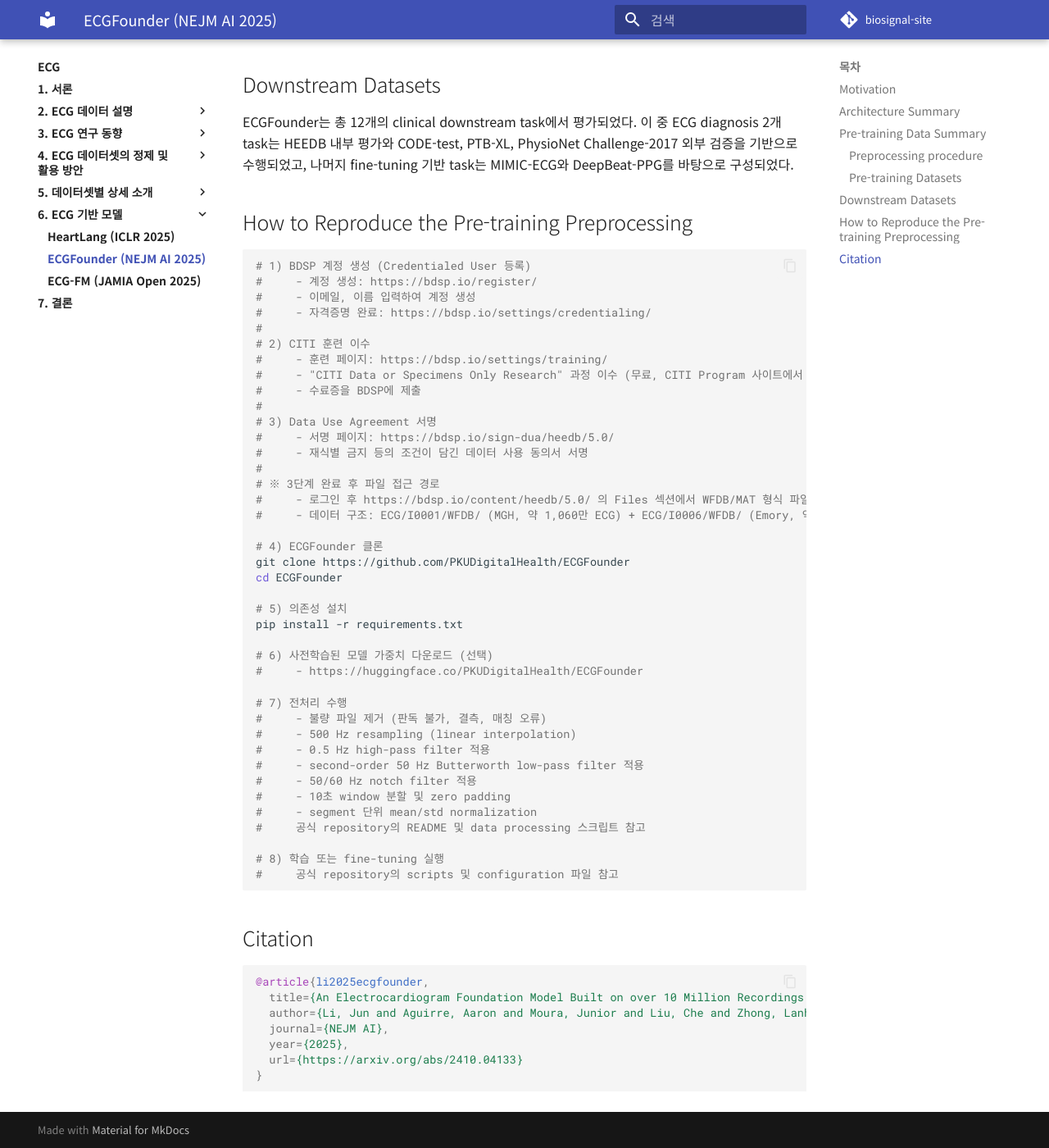
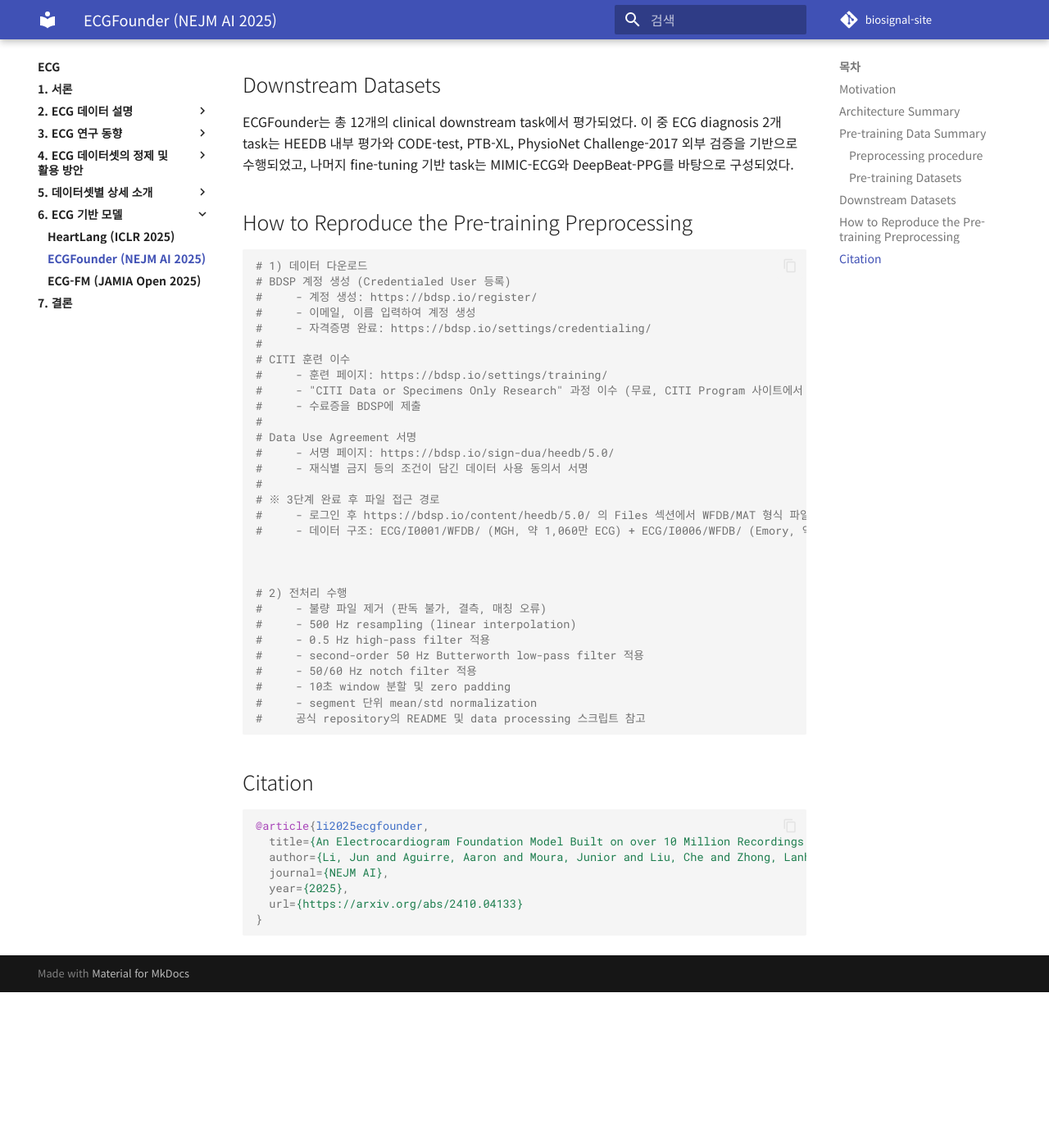
Before and after one commit to iwantjeonyeok/biosignal-site, an MkDocs documentation site: the page built from docs/ecg/6-ecg-기반-모델/ecgfounder.md, in a window 1280 px wide and 1400 px high, scrolled down 2295 px. Shown: the whole window at 82% size. Built offline with MkDocs 1.6.1 and Material for MkDocs 9.7.7, drawn with Linux system fonts in a browser that asks for light colours; comment, search, counter and statistics services are not loaded; after the commit the page ends 3505 px from its top, so only the background shows below that.

Commit message:
Update ecgfounder.md

````diff
--- a/docs/ecg/6-ecg-기반-모델/ecgfounder.md
+++ b/docs/ecg/6-ecg-기반-모델/ecgfounder.md
@@ -48,17 +48,18 @@
 ## How to Reproduce the Pre-training Preprocessing
 
 ```bash
-# 1) BDSP 계정 생성 (Credentialed User 등록)
+# 1) 데이터 다운로드
+# BDSP 계정 생성 (Credentialed User 등록)
 #     - 계정 생성: https://bdsp.io/register/
 #     - 이메일, 이름 입력하여 계정 생성
 #     - 자격증명 완료: https://bdsp.io/settings/credentialing/
 #
-# 2) CITI 훈련 이수
+# CITI 훈련 이수
 #     - 훈련 페이지: https://bdsp.io/settings/training/
 #     - "CITI Data or Specimens Only Research" 과정 이수 (무료, CITI Program 사이트에서 완료)
 #     - 수료증을 BDSP에 제출
 #
-# 3) Data Use Agreement 서명
+# Data Use Agreement 서명
 #     - 서명 페이지: https://bdsp.io/sign-dua/heedb/5.0/
 #     - 재식별 금지 등의 조건이 담긴 데이터 사용 동의서 서명
 #
@@ -66,17 +67,9 @@
 #     - 로그인 후 https://bdsp.io/content/heedb/5.0/ 의 Files 섹션에서 WFDB/MAT 형식 파일 다운로드 가능
 #     - 데이터 구조: ECG/I0001/WFDB/ (MGH, 약 1,060만 ECG) + ECG/I0006/WFDB/ (Emory, 약 100만 ECG)
 
-# 4) ECGFounder 클론
-git clone https://github.com/PKUDigitalHealth/ECGFounder
-cd ECGFounder
 
-# 5) 의존성 설치
-pip install -r requirements.txt
 
-# 6) 사전학습된 모델 가중치 다운로드 (선택)
-#     - https://huggingface.co/PKUDigitalHealth/ECGFounder
-
-# 7) 전처리 수행
+# 2) 전처리 수행
 #     - 불량 파일 제거 (판독 불가, 결측, 매칭 오류)
 #     - 500 Hz resampling (linear interpolation)
 #     - 0.5 Hz high-pass filter 적용
@@ -86,8 +79,7 @@
 #     - segment 단위 mean/std normalization
 #     공식 repository의 README 및 data processing 스크립트 참고
 
-# 8) 학습 또는 fine-tuning 실행
-#     공식 repository의 scripts 및 configuration 파일 참고
+
 ```
 
 ## Citation
````
